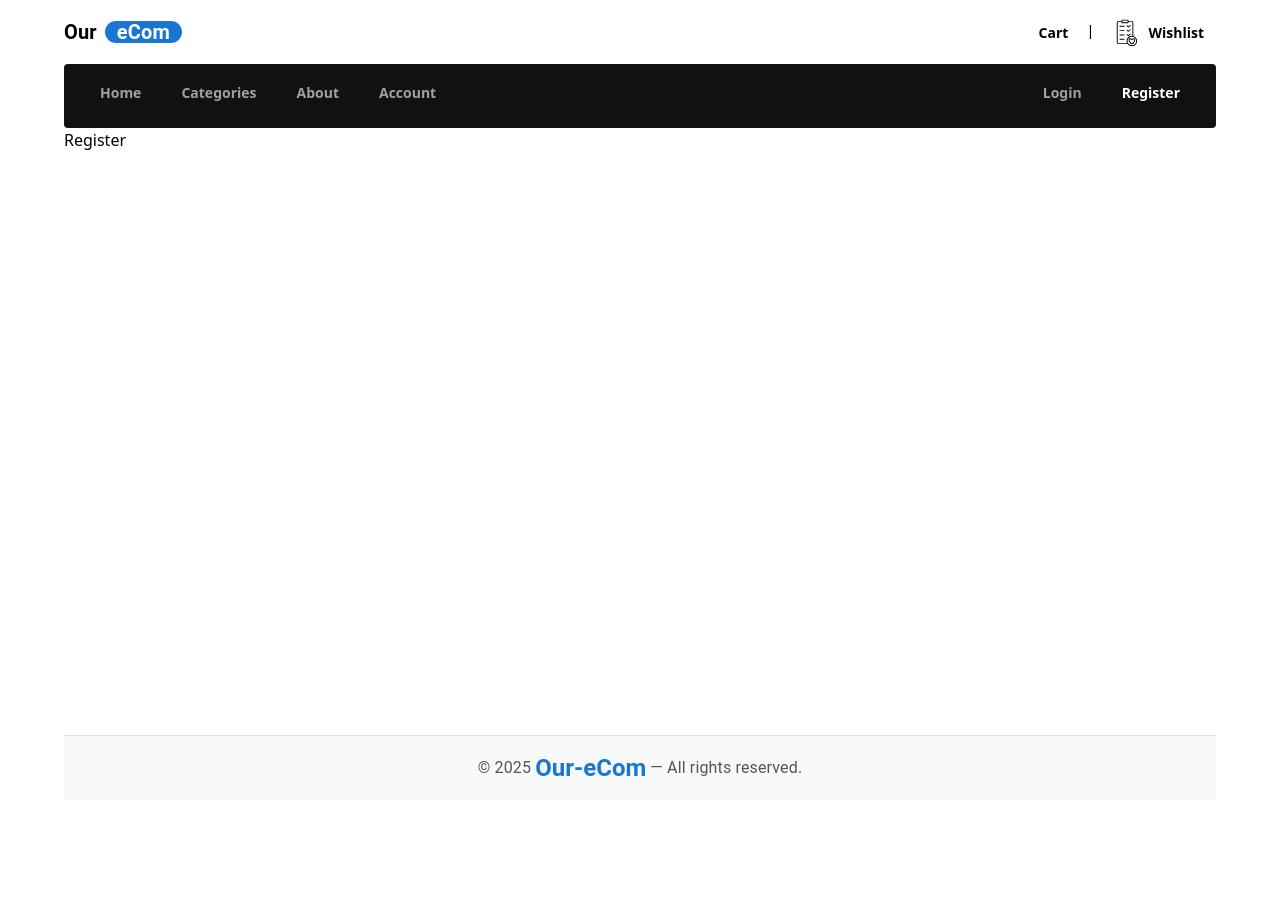
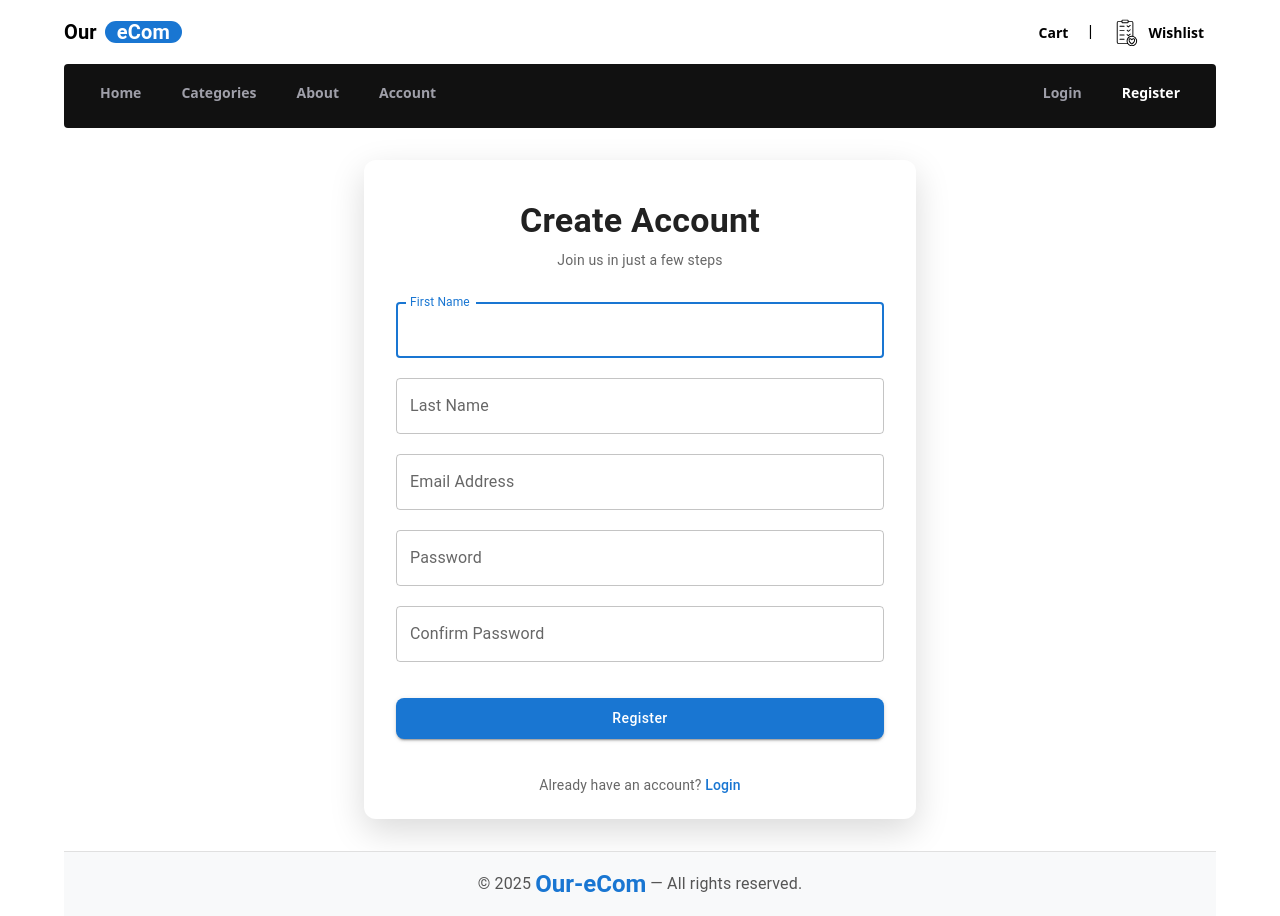
Before and after one commit to mahmoudmohamed55/Ts-eommerce, a React (Vite) app: page /register in a window 1280 px wide. Before the commit the page ends 800 px from the top, so only its background shows below. Built offline with nearby package versions, Linux system fonts and the light colour scheme; some icons are missing.

Commit message:
Implement Login and Register pages with form validation and error handling

```diff
--- a/src/components/common/Heading/Heading.tsx
+++ b/src/components/common/Heading/Heading.tsx
@@ -7,7 +7,6 @@ interface HeadingProps {
 }
 
 const Heading = memo(({ title, align = "left" }: HeadingProps) => {
-
   return (
     <Typography
       variant="h5"
@@ -16,6 +15,7 @@ const Heading = memo(({ title, align = "left" }: HeadingProps) => {
         fontWeight: 700,
         color: "#222",
         my: 2.5,
+        ml: 2,
         textAlign: align,
         letterSpacing: "0.5px",
         textTransform: "capitalize",
--- a/src/pages/Cart.tsx
+++ b/src/pages/Cart.tsx
@@ -11,9 +11,9 @@ export default function Cart() {
   const { loading, error, products, total } = useCart();
 
   return (
+    <>
+      <Heading title="Cart" />
       <Container maxWidth="md">
-      <Heading title="Cart" />
-
         <Loading
           skeleton={<CartSkeleton count={products.length} />}
           status={loading}
@@ -32,5 +32,6 @@ export default function Cart() {
           )}
         </Loading>
       </Container>
+    </>
   );
 }
--- a/src/pages/Error.tsx
+++ b/src/pages/Error.tsx
@@ -1,26 +1,38 @@
 import LottieHandler from "@components/feedback/LottieHandler/LottieHandler";
-import { Button } from "@mui/material";
+import { Box, Button } from "@mui/material";
 import { Link } from "react-router-dom";
 
 export default function Error404() {
   return (
-    <div className="flex flex-col items-center justify-center h-screen bg-[#f7f7f7] text-center px-4">
+    <Box
+      width="500px"
+      minHeight="100vh"
+      display="flex"
+      alignItems="center"
+      justifyContent="center"
+      bgcolor="background.default"
+      mx={"auto"}
+    >
       <LottieHandler
         type="notFound"
         width={"100%"}
-        height={"100%"}
         message={
-          <Link to={"/"} replace={true}>
+          <Link to="/" replace>
             <Button
               variant="contained"
               color="primary"
-              sx={{ px: 4, py: 1.2, fontWeight: "600", borderRadius: "8px" }}
+              sx={{
+                fontWeight: 600,
+                borderRadius: 2,
+                mt: 2,
+              }}
             >
+
               Back to Homepage
             </Button>
           </Link>
         }
       />
-    </div>
+    </Box>
   );
 }
--- a/src/pages/Login.tsx
+++ b/src/pages/Login.tsx
@@ -1,5 +1,122 @@
+import {
+  Box,
+  Container,
+  TextField,
+  Button,
+  Typography,
+  Card,
+  CardContent,
+  useTheme,
+} from "@mui/material";
+import { Link } from "react-router-dom";
+import { useForm, type SubmitHandler } from "react-hook-form";
+import { z } from "zod";
+import { zodResolver } from "@hookform/resolvers/zod";
+import { useEffect } from "react";
+const loginSchema = z.object({
+  email: z.string().min(1, { message: "Email name is required" }).email(),
+  password: z.string().min(1, { message: "Password is required" }),
+});
+type FormValues = z.infer<typeof loginSchema>;
 const Login = () => {
-  return <div>Login</div>;
+  const theme = useTheme();
+  const {
+    handleSubmit,
+    register,
+    formState: { errors },
+    setFocus,
+  } = useForm<FormValues>({
+    mode: "onBlur",
+    resolver: zodResolver(loginSchema),
+  });
+  useEffect(() => {
+    setFocus("email");
+  }, [setFocus]);
+
+  const onSubmit: SubmitHandler<FormValues> = (data) => {
+    console.log(data);
+  };
+  return (
+    <Container maxWidth="sm">
+      <Card
+        sx={{
+          my: 4,
+          borderRadius: 3,
+          boxShadow: "0 12px 35px rgb(0 0 0 / 15%)",
+        }}
+      >
+        <CardContent sx={{ px: 4, py: 5 }}>
+          <Typography variant="h4" textAlign="center" fontWeight={600} mb={1}>
+            Welcome Back
+          </Typography>
+
+          <Typography
+            variant="body2"
+            textAlign="center"
+            color="text.secondary"
+            mb={4}
+          >
+            Login to continue
+          </Typography>
+
+          <Box
+            onSubmit={handleSubmit(onSubmit)}
+            component={"form"}
+            display="flex"
+            flexDirection="column"
+            gap={3}
+          >
+            <TextField
+              label="Email Address"
+              type="text"
+              fullWidth
+              {...register("email")}
+              error={errors.email ? true : false}
+              helperText={errors.email?.message}
+            />
+
+            <TextField
+              label="Password"
+              type="password"
+              fullWidth
+              {...register("password")}
+              error={!!errors.password}
+              helperText={errors.password?.message}
+            />
+
+            <Button
+              type="submit"
+              variant="contained"
+              size="medium"
+              sx={{
+                my: 2,
+                py: 1,
+                borderRadius: 2,
+                textTransform: "none",
+                fontWeight: 500,
+              }}
+            >
+              Login
+            </Button>
+
+            <Typography
+              variant="body2"
+              textAlign="center"
+              color="text.secondary"
+            >
+              Don’t have an account?{" "}
+              <Link
+                to="/register"
+                style={{ fontWeight: 500, color: theme.palette.primary.main }}
+              >
+                Register
+              </Link>
+            </Typography>
+          </Box>
+        </CardContent>
+      </Card>
+    </Container>
+  );
 };
 
 export default Login;
--- a/src/pages/Register.tsx
+++ b/src/pages/Register.tsx
@@ -1,5 +1,165 @@
+import { useForm, type SubmitHandler } from "react-hook-form";
+import { z } from "zod";
+import { zodResolver } from "@hookform/resolvers/zod";
+
+import {
+  Box,
+  Container,
+  TextField,
+  Button,
+  Typography,
+  Card,
+  CardContent,
+  useTheme,
+} from "@mui/material";
+import { Link } from "react-router-dom";
+import { useEffect } from "react";
+const signUpSchema = z
+  .object({
+    firstName: z.string().min(1, { message: "First name is required" }),
+    lastName: z.string().min(1, { message: "Last name is required" }),
+    email: z.string().min(1, { message: "Email name is required" }).email(),
+    password: z
+      .string()
+      .min(8, { message: "Password must be at least 8 characters longs" })
+      .regex(/.*[!@#$%^&*()_+{}|[\]\\:";'<>?,./].*/, {
+        message: "Password should contain at least 1 special character",
+      }),
+    confirmPassword: z
+      .string()
+      .min(1, { message: "Confirm Password is required" }),
+  })
+  .refine((input) => input.password === input.confirmPassword, {
+    message: "Password and Confirm Password does not match",
+    path: ["confirmPassword"],
+  });
+type FormValues = z.infer<typeof signUpSchema>;
 const Register = () => {
-  return <div>Register</div>;
+  const {
+    handleSubmit,
+    register,
+    formState: { errors },
+    setFocus,
+  } = useForm<FormValues>({
+    mode: "onBlur",
+    resolver: zodResolver(signUpSchema),
+  });
+  const onSubmit: SubmitHandler<FormValues> = (data) => {
+    console.log(data);
+  };
+  useEffect(() => {
+    setFocus("firstName");
+  }, [setFocus]);
+  const theme = useTheme();
+  return (
+    <Container maxWidth="sm">
+      <Card
+        sx={{
+          my: 4,
+          borderRadius: 3,
+          boxShadow: "0 12px 35px rgb(0 0 0 / 15%)",
+        }}
+      >
+        <CardContent sx={{ px: 4, py: 5 }}>
+          <Typography variant="h4" textAlign="center" fontWeight={600} mb={1}>
+            Create Account
+          </Typography>
+
+          <Typography
+            variant="body2"
+            textAlign="center"
+            color="text.secondary"
+            mb={4}
+          >
+            Join us in just a few steps
+          </Typography>
+
+          <Box
+            component={"form"}
+            display="flex"
+            flexDirection="column"
+            gap={2.5}
+            onSubmit={handleSubmit(onSubmit)}
+          >
+            <TextField
+              label="First Name"
+              type="text"
+              fullWidth
+              {...register("firstName")}
+              error={errors.firstName ? true : false}
+              helperText={errors.firstName ? errors.firstName.message : ""}
+            />
+
+            <TextField
+              label="Last Name"
+              type="text"
+              fullWidth
+              {...register("lastName")}
+              error={!!errors.lastName}
+              helperText={errors.lastName ? errors.lastName.message : ""}
+            />
+
+            <TextField
+              label="Email Address"
+              type="text"
+              fullWidth
+              {...register("email")}
+              error={!!errors.email}
+              helperText={errors.email ? errors.email.message : ""}
+            />
+            <TextField
+              label="Password"
+              type="password"
+              fullWidth
+              {...register("password")}
+              error={!!errors.password}
+              helperText={errors.password ? errors.password.message : ""}
+            />
+
+            <TextField
+              label="Confirm Password"
+              type="password"
+              fullWidth
+              {...register("confirmPassword")}
+              error={!!errors.confirmPassword}
+              helperText={
+                errors.confirmPassword ? errors.confirmPassword.message : ""
+              }
+            />
+
+            <Button
+              variant="contained"
+              size="medium"
+              type="submit"
+              sx={{
+                my: 2,
+                py: 1,
+                borderRadius: 2,
+                textTransform: "none",
+                fontWeight: 500,
+              }}
+            >
+              Register
+            </Button>
+
+            <Typography
+              variant="body2"
+              textAlign="center"
+              color="text.secondary"
+            >
+              Already have an account?{" "}
+              <Link
+                to="/login"
+                style={{ fontWeight: 500, color: theme.palette.primary.main }}
+              >
+                Login
+              </Link>
+            </Typography>
+          </Box>
+        </CardContent>
+      </Card>
+    </Container>
+  );
 };
 
 export default Register;
```
Lines whose indentation alone changed are shown as unchanged.
